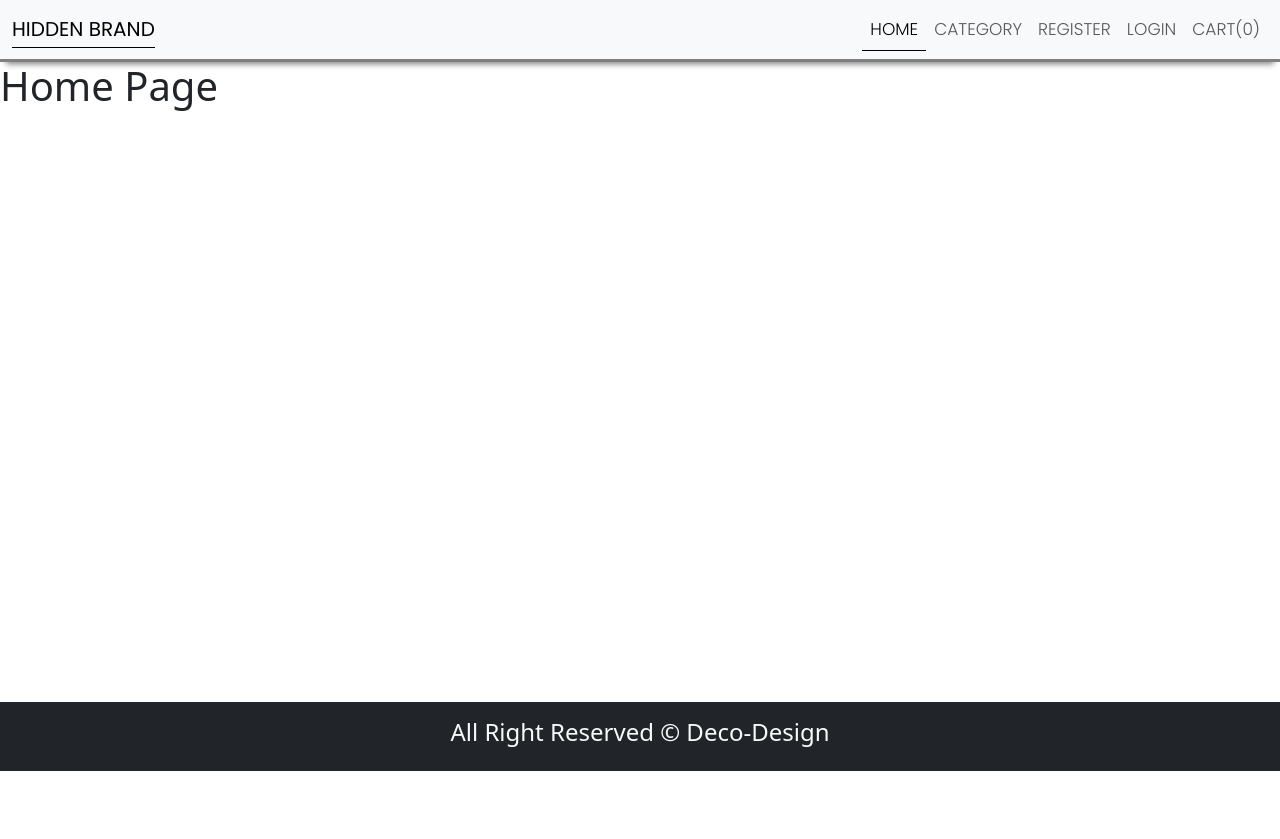
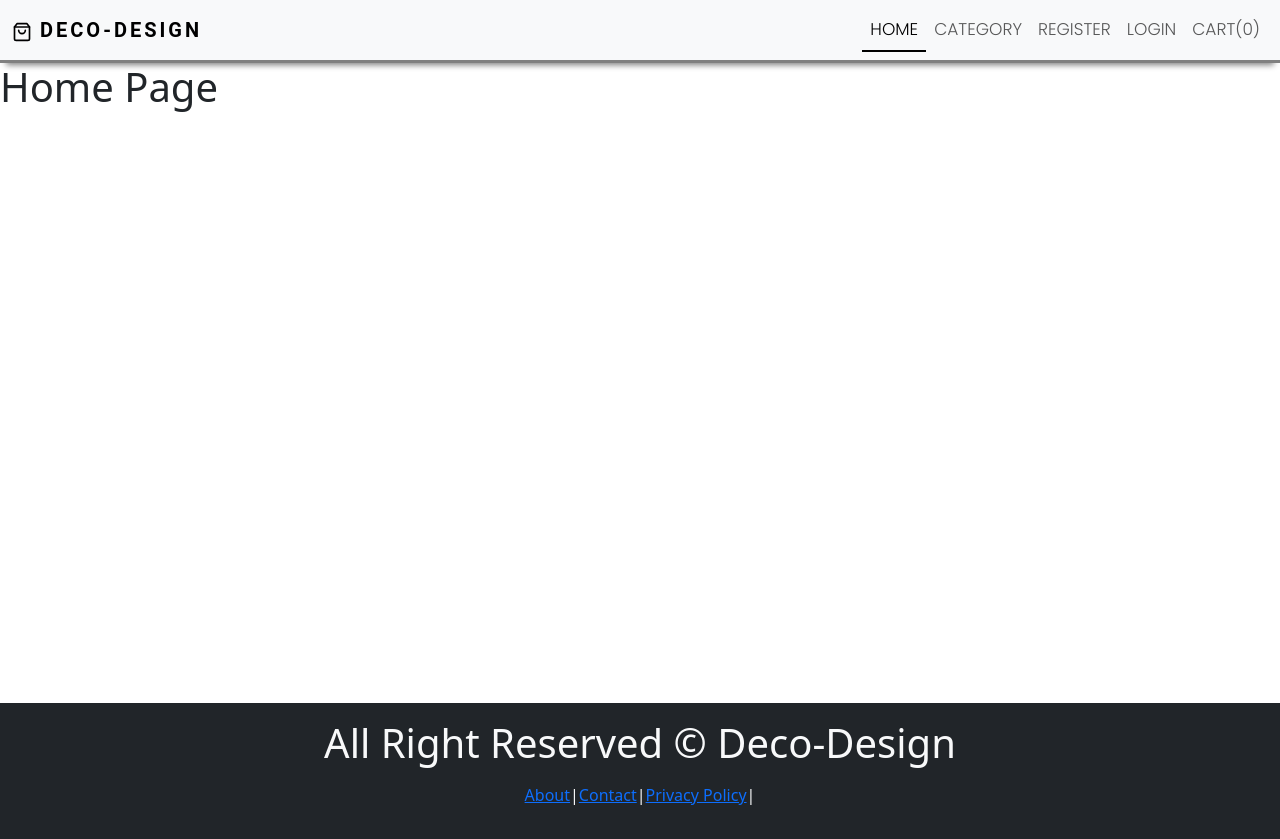
Before and after one commit to capmahin/Deco-Desgin-app, a React (Create React App) app in the folder client/: page / in a window 1280 px wide. Before the commit the page ends 800 px from the top, so only its background shows below. Built offline with nearby package versions, Linux system fonts and the light colour scheme; the HTML template or start-up script is replaced by a standard one.

Commit message:
add Links in footer

```diff
--- a/client/package.json
+++ b/client/package.json
@@ -8,6 +8,7 @@
     "@testing-library/user-event": "^13.5.0",
     "react": "^18.2.0",
     "react-dom": "^18.2.0",
+    "react-icons": "^4.7.1",
     "react-router-dom": "^6.8.1",
     "react-scripts": "5.0.1",
     "web-vitals": "^2.1.4"
--- a/client/src/components/Layout/Footer.js
+++ b/client/src/components/Layout/Footer.js
@@ -1,11 +1,20 @@
 import React from 'react'
+import { Link } from "react-router-dom"
 
 const Footer = () => {
   return (
     <div className="bg-dark text-light p-3">
-        <h4 className="text-center">
+        <h1 className="text-center">
             All Right Reserved &copy; Deco-Design
-        </h4>
+        </h1>
+     <p className="text-center mt-3">
+        <Link to="/about">About</Link>
+        |
+        <Link to="/contact">Contact</Link>
+        |
+        <Link to="/policy">Privacy Policy</Link>
+        |
+     </p>
     </div>
   )
 }
--- a/client/src/components/Layout/Header.js
+++ b/client/src/components/Layout/Header.js
@@ -1,5 +1,6 @@
 import React from 'react'
-import { NavLink } from "react-router-dom"
+import { NavLink,Link } from "react-router-dom"
+import {FiShoppingBag} from 'react-icons/fi'
 
 const Header = () => {
   return (
@@ -10,7 +11,7 @@ const Header = () => {
       <span className="navbar-toggler-icon" />
     </button>
     <div className="collapse navbar-collapse" id="navbarTogglerDemo01">
-      <NavLink to="/" className="navbar-brand" href="#">Hidden brand</NavLink>
+      <Link to="/" className="navbar-brand" ><FiShoppingBag/> Deco-Design</Link>
       <ul className="navbar-nav ms-auto mb-2 mb-lg-0">
         <li className="nav-item">
           <NavLink to="/" className="nav-link"  >Home</NavLink>
--- a/client/src/index.css
+++ b/client/src/index.css
@@ -27,5 +27,11 @@ font-family: 'Playfair Display', serif;
  }
 
  .active{
-  border-bottom: 1px solid black;
+  border-bottom: 2px solid black;
  }
+
+ .navbar-brand{
+  font-weight: 700;
+  font-family: 'roboto',sans-serif;
+  letter-spacing: 3px;
+ }
```
Also changed, not shown: 1 other file (tests, documents, lock files or other folders).
